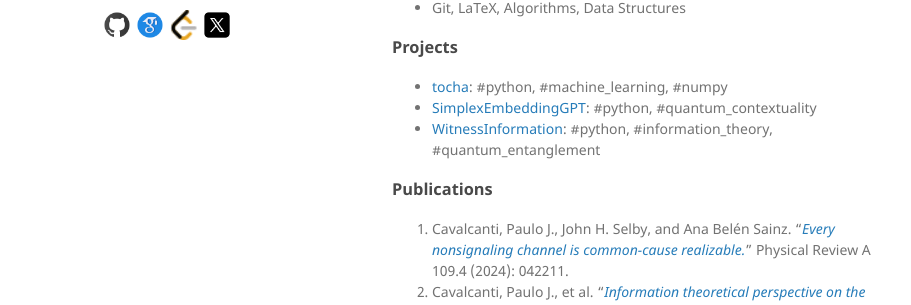
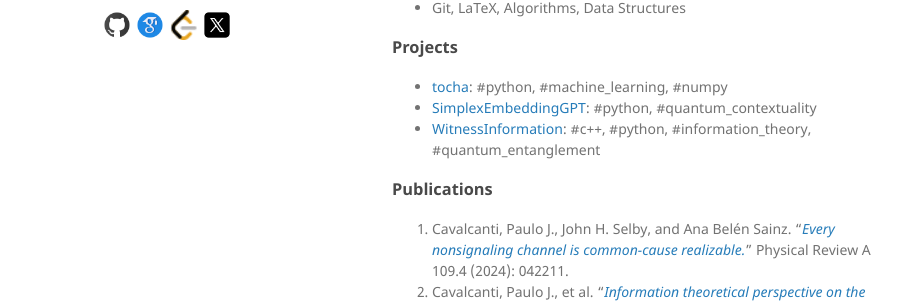
Before and after one commit to pjcavalcanti/pjcavalcanti.github.io, a Jekyll site: the page built from index.md, in a window 1280 px wide and 966 px high. Shown: the part 342-647 px from the top of the window, without its empty margins (178-1089 px from the left). Built offline with Jekyll 4.4.1, drawn with Linux system fonts in a browser that asks for light colours.

```diff
--- a/index.md
+++ b/index.md
@@ -24,7 +24,7 @@ toc: true
 
 - [tocha](https://github.com/pjcavalcanti/tocha): #python, #machine_learning, #numpy
 - [SimplexEmbeddingGPT](https://github.com/pjcavalcanti/SimplexEmbeddingGPT): #python, #quantum_contextuality
-- [WitnessInformation](https://github.com/pjcavalcanti/WitnessInformation): #python, #information_theory, #quantum_entanglement
+- [WitnessInformation](https://github.com/pjcavalcanti/WitnessInformation): #c++, #python, #information_theory, #quantum_entanglement
 
 ### Publications
 
```
